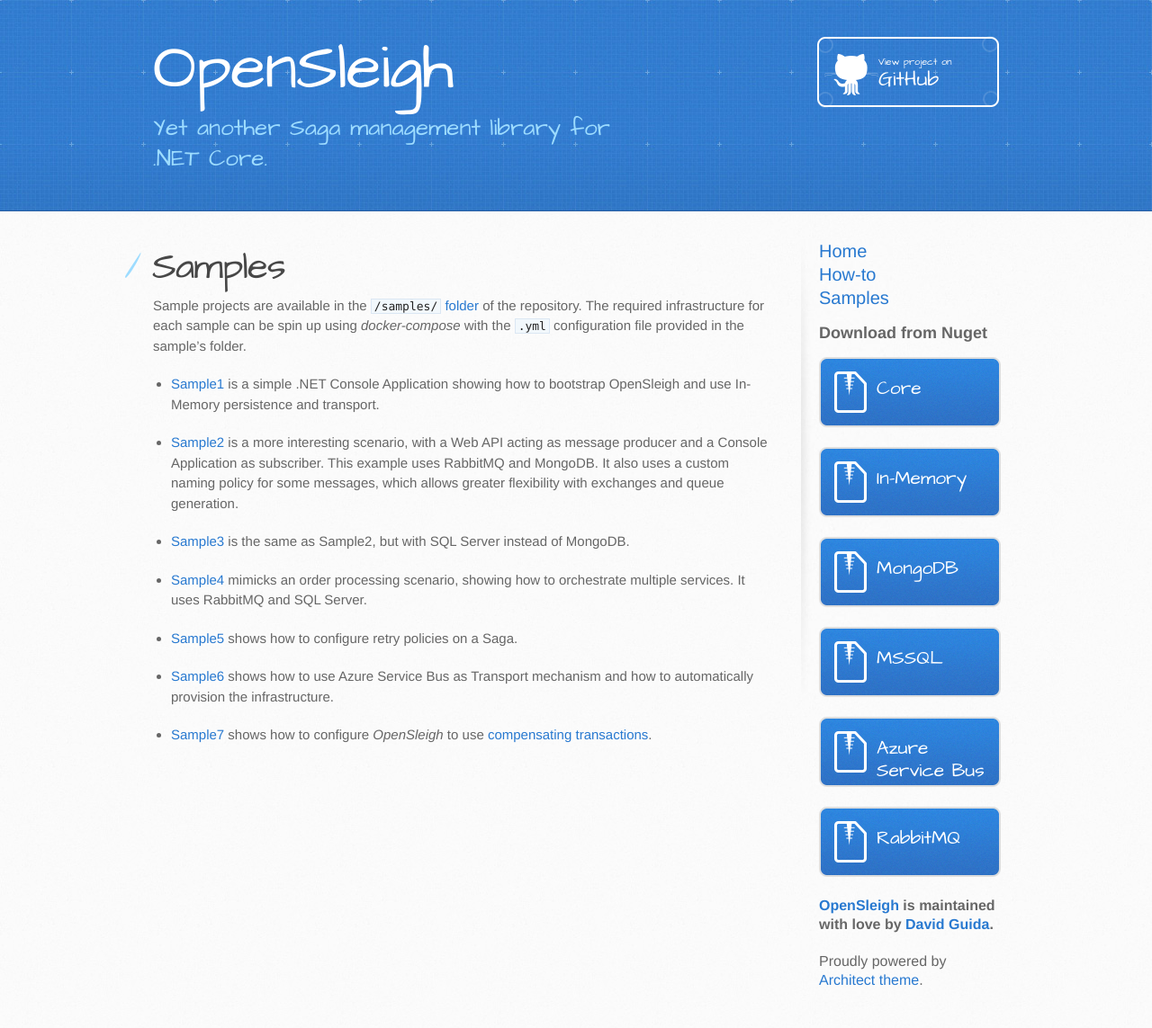
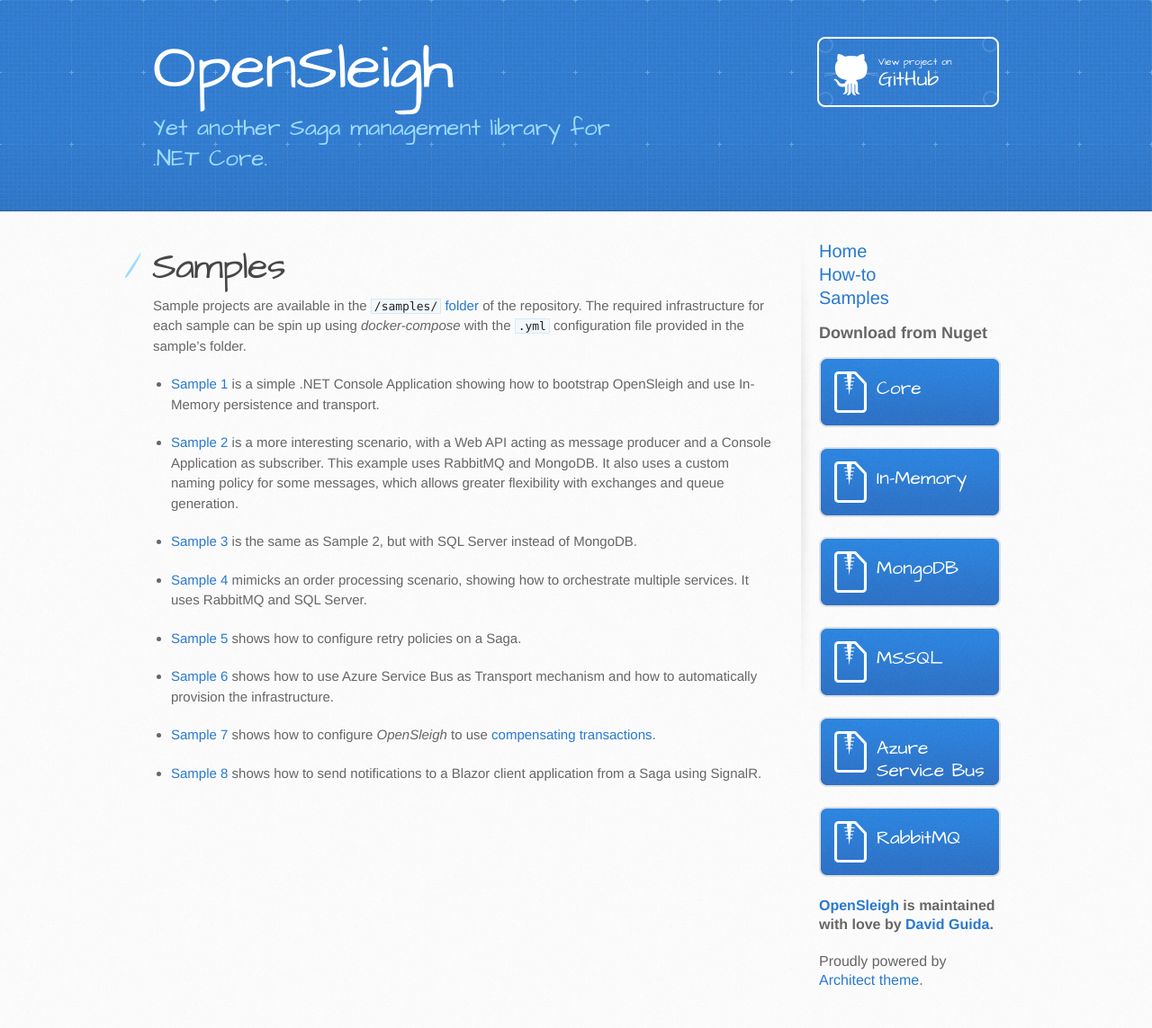
Before and after one commit to mizrael/OpenSleigh-Web, a Jekyll site: the page built from samples/index.md, in a window 1280 px wide. Shown: the whole page at 90% size. Built offline with Jekyll 4.4.1, drawn with Linux system fonts in a browser that asks for light colours.

Commit message:
added new sample

```diff
--- a/samples/index.md
+++ b/samples/index.md
@@ -6,16 +6,18 @@ title: Samples
 # Samples
 Sample projects are available in the [`/samples/` folder](https://github.com/mizrael/OpenSleigh/tree/develop/samples) of the repository. The required infrastructure for each sample can be spin up using *docker-compose* with the `.yml` configuration file provided in the sample's folder.
 
-- **[Sample1](https://github.com/mizrael/OpenSleigh/tree/develop/samples/Sample1)** is a simple .NET Console Application showing how to bootstrap OpenSleigh and use In-Memory persistence and transport.
+- **[Sample 1](https://github.com/mizrael/OpenSleigh/tree/develop/samples/Sample1)** is a simple .NET Console Application showing how to bootstrap OpenSleigh and use In-Memory persistence and transport.
 
-- **[Sample2](https://github.com/mizrael/OpenSleigh/tree/develop/samples/Sample2)** is a more interesting scenario, with a Web API acting as message producer and a Console Application as subscriber. This example uses RabbitMQ and MongoDB. It also uses a custom naming policy for some messages, which allows greater flexibility with exchanges and queue generation.
+- **[Sample 2](https://github.com/mizrael/OpenSleigh/tree/develop/samples/Sample2)** is a more interesting scenario, with a Web API acting as message producer and a Console Application as subscriber. This example uses RabbitMQ and MongoDB. It also uses a custom naming policy for some messages, which allows greater flexibility with exchanges and queue generation.
 
-- **[Sample3](https://github.com/mizrael/OpenSleigh/tree/develop/samples/Sample3)** is the same as Sample2, but with SQL Server instead of MongoDB.
+- **[Sample 3](https://github.com/mizrael/OpenSleigh/tree/develop/samples/Sample3)** is the same as Sample 2, but with SQL Server instead of MongoDB.
 
-- **[Sample4](https://github.com/mizrael/OpenSleigh/tree/develop/samples/Sample4)** mimicks an order processing scenario, showing how to orchestrate multiple services. It uses RabbitMQ and SQL Server.
+- **[Sample 4](https://github.com/mizrael/OpenSleigh/tree/develop/samples/Sample4)** mimicks an order processing scenario, showing how to orchestrate multiple services. It uses RabbitMQ and SQL Server.
 
-- **[Sample5](https://github.com/mizrael/OpenSleigh/tree/develop/samples/Sample5)** shows how to configure retry policies on a Saga.
+- **[Sample 5](https://github.com/mizrael/OpenSleigh/tree/develop/samples/Sample5)** shows how to configure retry policies on a Saga.
 
-- **[Sample6](https://github.com/mizrael/OpenSleigh/tree/develop/samples/Sample6)** shows how to use Azure Service Bus as Transport mechanism and how to automatically provision the infrastructure.
+- **[Sample 6](https://github.com/mizrael/OpenSleigh/tree/develop/samples/Sample6)** shows how to use Azure Service Bus as Transport mechanism and how to automatically provision the infrastructure.
 
-- **[Sample7](https://github.com/mizrael/OpenSleigh/tree/develop/samples/Sampl7)** shows how to configure *OpenSleigh* to use [compensating transactions](https://docs.microsoft.com/en-us/azure/architecture/patterns/compensating-transaction?WT.mc_id=DOP-MVP-5003878).
+- **[Sample 7](https://github.com/mizrael/OpenSleigh/tree/develop/samples/Sample7)** shows how to configure *OpenSleigh* to use [compensating transactions](https://docs.microsoft.com/en-us/azure/architecture/patterns/compensating-transaction?WT.mc_id=DOP-MVP-5003878).
+
+- **[Sample 8](https://github.com/mizrael/OpenSleigh/tree/develop/samples/Sample8)** shows how to send notifications to a Blazor client application from a Saga using SignalR.
```
